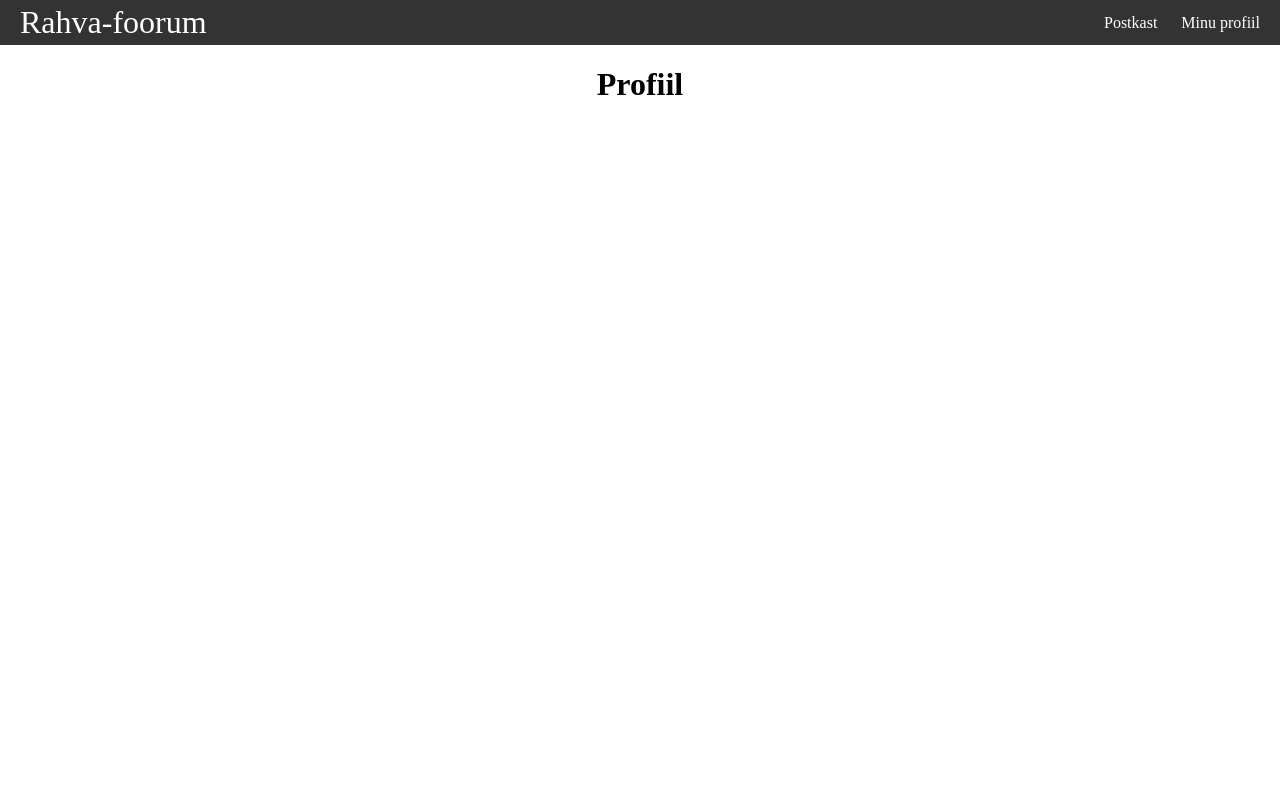
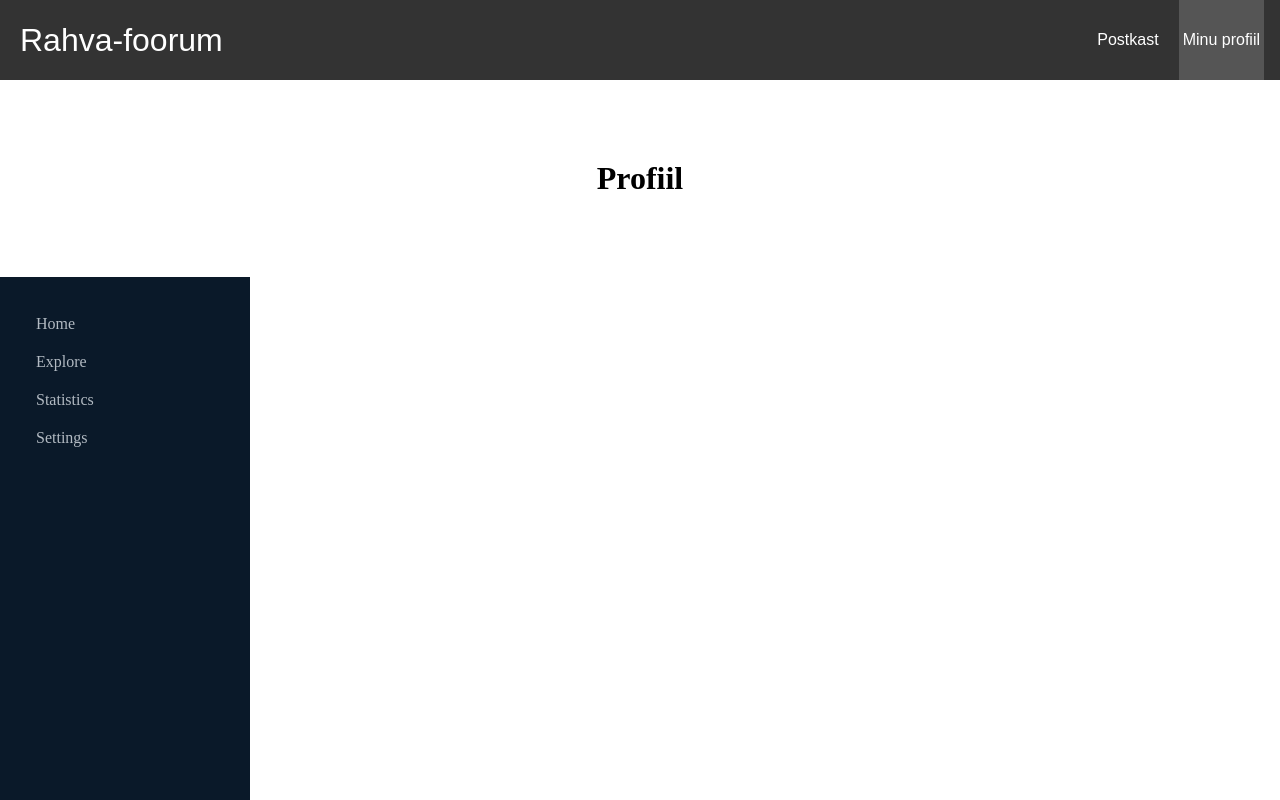
Before and after one commit to rakenduste-programmeerimine-2022/rahva-foorum, a React (Create React App) app in the folder frontend/: page /profile in a window 1280 px wide. Shown: the top 800 px of the page. Built offline with nearby package versions, Linux system fonts and the light colour scheme.

Commit message:
side-nav pooleldi valmis

```diff
--- a/frontend/package.json
+++ b/frontend/package.json
@@ -5,6 +5,7 @@
   "dependencies": {
     "@emotion/react": "^11.10.5",
     "@emotion/styled": "^11.10.5",
+    "@mui/icons-material": "^5.10.9",
     "@mui/material": "^5.10.13",
     "@testing-library/jest-dom": "^5.16.5",
     "@testing-library/react": "^13.4.0",
--- a/frontend/src/App.js
+++ b/frontend/src/App.js
@@ -2,7 +2,9 @@ import Navbar from "./components/Navbar.js"
 import Mail from "./pages/Mail.js"
 import Home from "./pages/Home"
 import Profile from "./pages/Profile"
-import { Route, Routes } from "react-router-dom"
+import Sidenav from './components/SideNav.js';
+import './App.css';
+import { BrowserRouter, Route, Routes } from "react-router-dom"
 
 
 function App() {
@@ -16,8 +18,24 @@ function App() {
           <Route path="/profile" element={<Profile />} />
         </Routes>
       </div>
+      <div className="App">
+      <Sidenav/>
+      <main>
+      <Routes>
+        <Route  path="/" element={<Home />}/>
+        <Route path="/mail" element={<Mail />} />
+        <Route path="/profile" element={<Profile />} />
+      </Routes>
+      </main>
+
+    </div>
+
     </>
+
+
   )
 }
 
+
+
 export default App
--- a/frontend/src/components/Navbar.js
+++ b/frontend/src/components/Navbar.js
@@ -1,4 +1,7 @@
 import { Link, useMatch, useResolvedPath } from "react-router-dom"
+import "../styles.css"
+
+
 
 export default function Navbar() {
   return (
@@ -7,8 +10,8 @@ export default function Navbar() {
         Rahva-foorum
       </Link>
       <ul>
-        <CustomLink to="/pricing">Postkast</CustomLink>
-        <CustomLink to="/about">Minu profiil</CustomLink>
+        <CustomLink to="/mail">Postkast</CustomLink>
+        <CustomLink to="/profile">Minu profiil</CustomLink>
       </ul>
     </nav>
   )
--- /dev/null
+++ b/frontend/src/components/SideNav.js
@@ -0,0 +1,18 @@
+import styles from "../sidenav.module.css"
+import { NavLink } from "react-router-dom";
+import { NavData } from "../data/NavData";
+import { useState } from "react";
+
+export default function Sidenav() {
+  return (
+    <div className = {styles.sidenav}>
+
+        {NavData.map(item =>{
+            return <NavLink key={item.id} className={styles.sideitem} to={item.link}>
+
+            <span className={styles.linkText}>{item.text}</span>
+        </NavLink>
+        })}
+    </div>
+  )
+}
--- /dev/null
+++ b/frontend/src/data/NavData.js
@@ -0,0 +1,31 @@
+import HomeIcon from '@mui/icons-material/Home';
+import TravelExploreIcon from '@mui/icons-material/TravelExplore';
+import BarChartIcon from '@mui/icons-material/BarChart';
+import SettingsIcon from '@mui/icons-material/Settings';
+
+export const NavData = [
+    {
+        id: 0,
+        icon: <HomeIcon/>,
+        text: "Home",
+        link: "/"
+    },
+    {
+        id: 1,
+        icon: <TravelExploreIcon/>,
+        text: "Explore",
+        link: "explore"
+    },
+    {
+        id: 2,
+        icon: <BarChartIcon/>,
+        text: "Statistics",
+        link: "statistics"
+    },
+    {
+        id: 3,
+        icon: <SettingsIcon/>,
+        text: "Settings",
+        link: "settings"
+    }
+]
--- /dev/null
+++ b/frontend/src/sidenav.module.css
@@ -0,0 +1,35 @@
+.sidenav {
+    width: 250px;
+    transition: width 0.3s ease-in-out;
+    height: 100vh;
+    background-color: rgb(10,25,41);
+    padding-top: 28px;
+}
+
+.sideitem {
+    display: flex;
+    align-items: center;
+    padding: 10px 20px;
+    cursor: pointer;
+    color: #B2BAC2;
+    text-decoration: none;
+    overflow: hidden;
+}
+.linkText {
+    padding-left: 16px;
+}
+
+.sideitem:hover {
+    background-color: #244f7d1c;
+
+}
+.menuBtn {
+    align-self: center;
+    align-self: flex-start;
+    justify-self: flex-end;
+    color: #B2BAC2;
+    background-color: transparent;
+    border: none;
+    cursor: pointer;
+    padding-left: 20px;
+}
--- a/frontend/src/styles.css
+++ b/frontend/src/styles.css
@@ -7,18 +7,22 @@
   }
 
   .container {
-    margin: 1rem;
+    margin: 5rem;
     text-align: center;
   }
 
   .nav {
+    height: 80px;
     background-color: #333;
-    color: white;
+    color: rgb(255, 255, 255);
     display: flex;
     justify-content: space-between;
     align-items: stretch;
     gap: 2rem;
     padding: 0 1rem;
+    font-family: Arial, Helvetica, sans-serif;
+    font-size: 16px;
+
   }
 
   .site-title {
```
Also changed, not shown: frontend/src/components/LoginForm.js (added), 1 other file (tests, documents, lock files or other folders).
